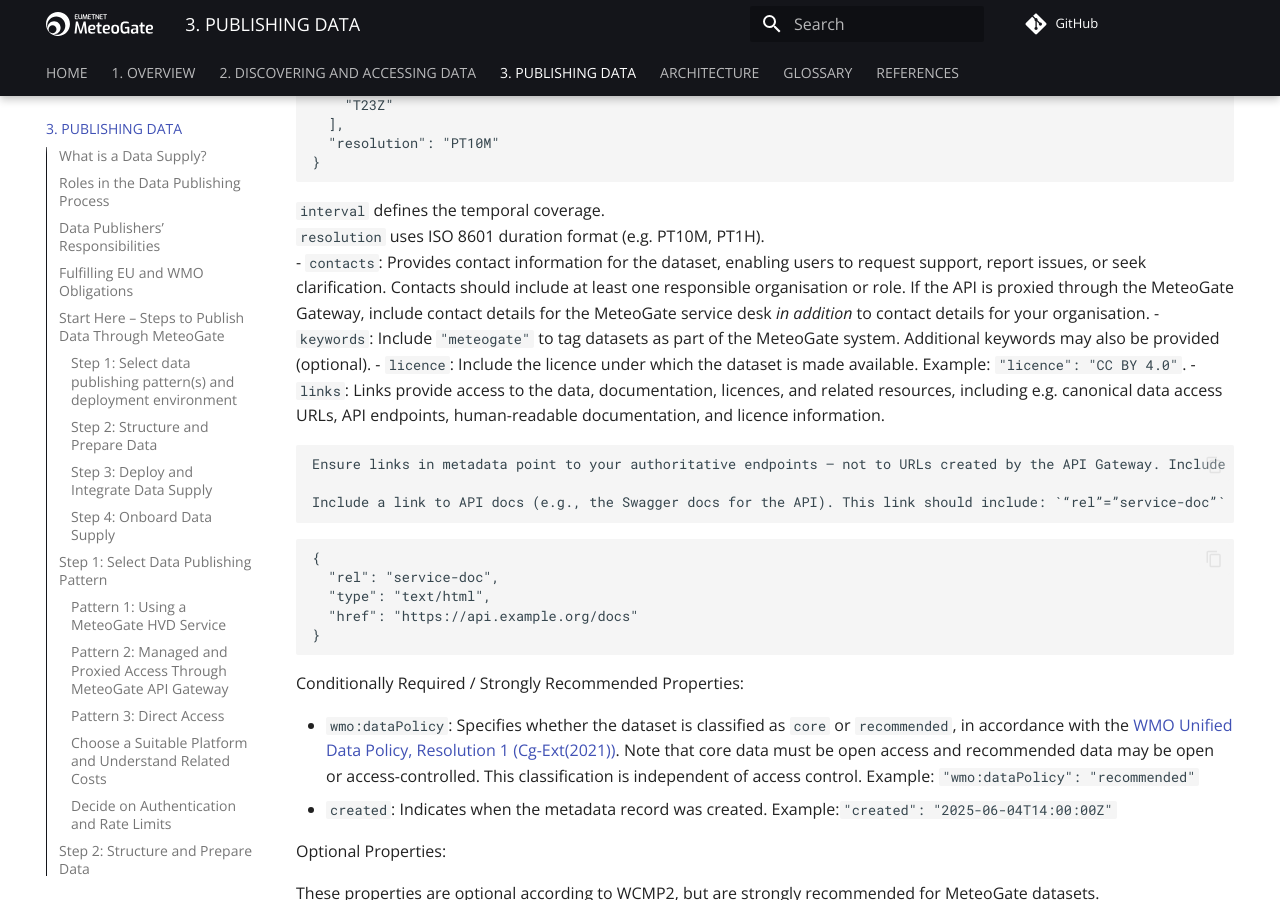
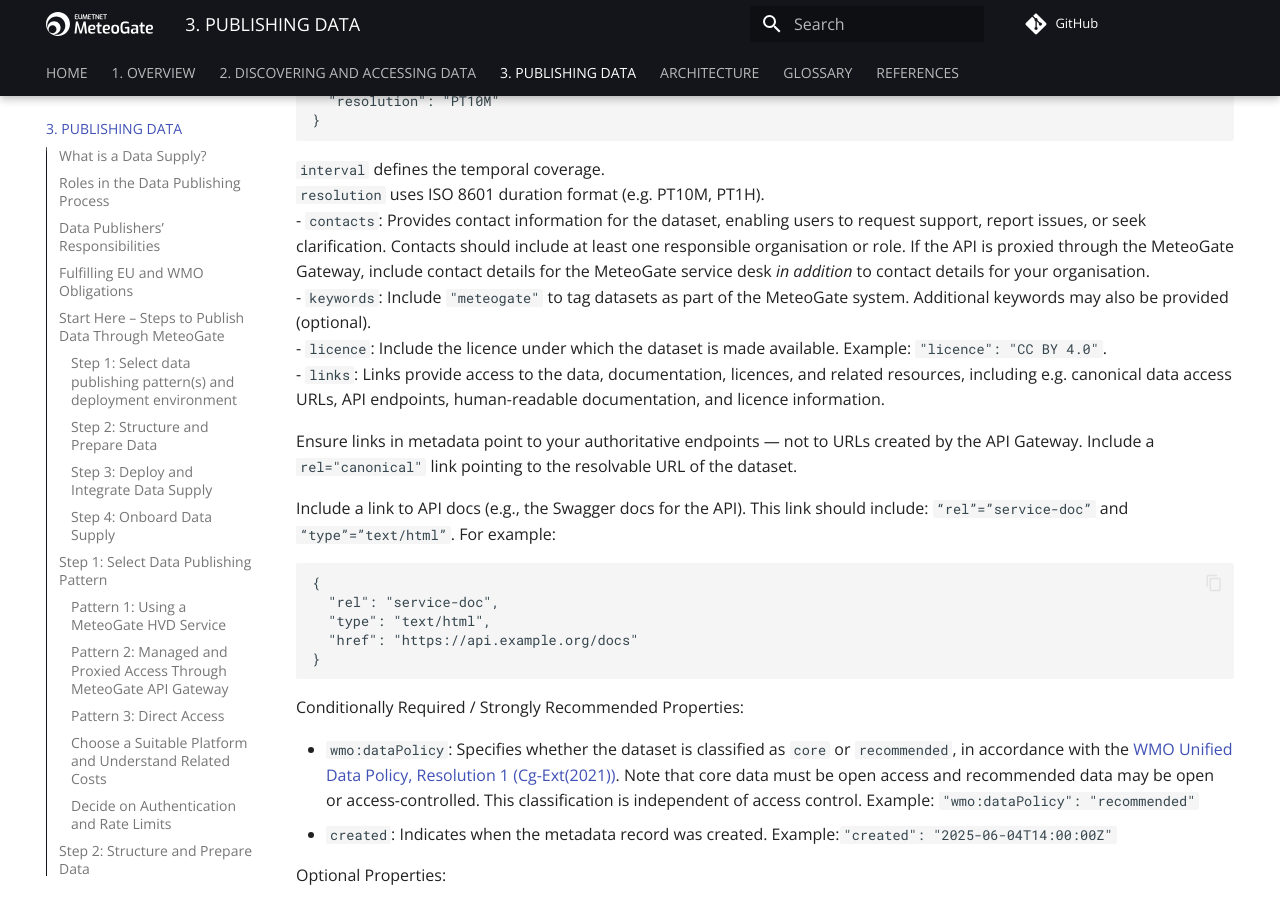
Before and after one commit to EUMETNET/meteogate-documentation, an MkDocs documentation site: the page built from docs/3-publishing-data.md, in a window 1280 px wide and 900 px high, scrolled down 12488 px. Built offline with MkDocs 1.6.1 and Material for MkDocs 9.7.7, drawn with Linux system fonts in a browser that asks for light colours; comment, search, counter and statistics services are not loaded; part of the change alters nothing that is shown; some of the changed text lies outside the part shown.

````diff
--- a/docs/3-publishing-data.md
+++ b/docs/3-publishing-data.md
@@ -276,8 +276,6 @@ Naming conventions should follow standard practices to provide a clear and logic
 
 The Data Owner should make sure that all data published via MeteoGate have a well-defined license that specifies usage rights, restrictions, and attribution requirements.
 
-Creative Commons Attribution 4.0 International (CC BY 4.0) license is recommended in MeteoGate.
-
 **Recommendations**
 
   - Make sure that your data is licenced at an adequate level. Choose an appropriate open data license based on the intended use and distribution model, such as CC BY 4.0 for attribution-required use or CC0 for public domain dedication. For High Value Data sets it is recommended to use CC BY 4 or equivalent.
@@ -395,9 +393,9 @@ The following properties are required for all dataset-level discovery metadata r
   - `licence`: Include the licence under which the dataset is made available. Example: `"licence": "CC BY 4.0"`.
   - `links`: Links provide access to the data, documentation, licences, and related resources, including e.g. canonical data access URLs, API endpoints, human-readable documentation, and licence information.
 
-    Ensure links in metadata point to your authoritative endpoints — not to URLs created by the API Gateway. Include a `rel="canonical"` link pointing to the resolvable URL of the dataset.
+Ensure links in metadata point to your authoritative endpoints — not to URLs created by the API Gateway. Include a `rel="canonical"` link pointing to the resolvable URL of the dataset.
 
-    Include a link to API docs (e.g., the Swagger docs for the API). This link should include: `“rel”=”service-doc”` and `“type”=”text/html”`. For example:
+Include a link to API docs (e.g., the Swagger docs for the API). This link should include: `“rel”=”service-doc”` and `“type”=”text/html”`. For example:
 ```
 {
   "rel": "service-doc",
````
